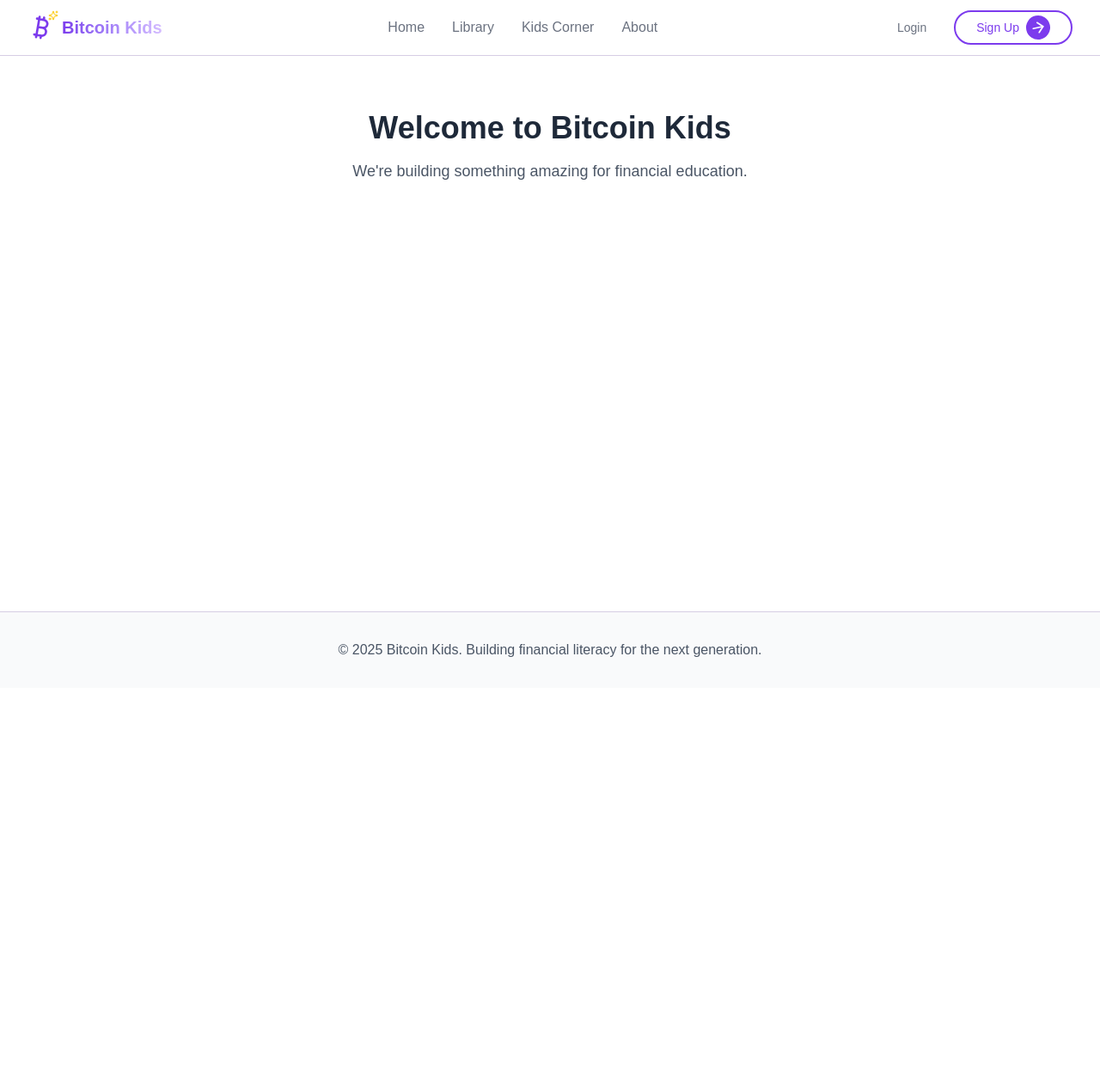
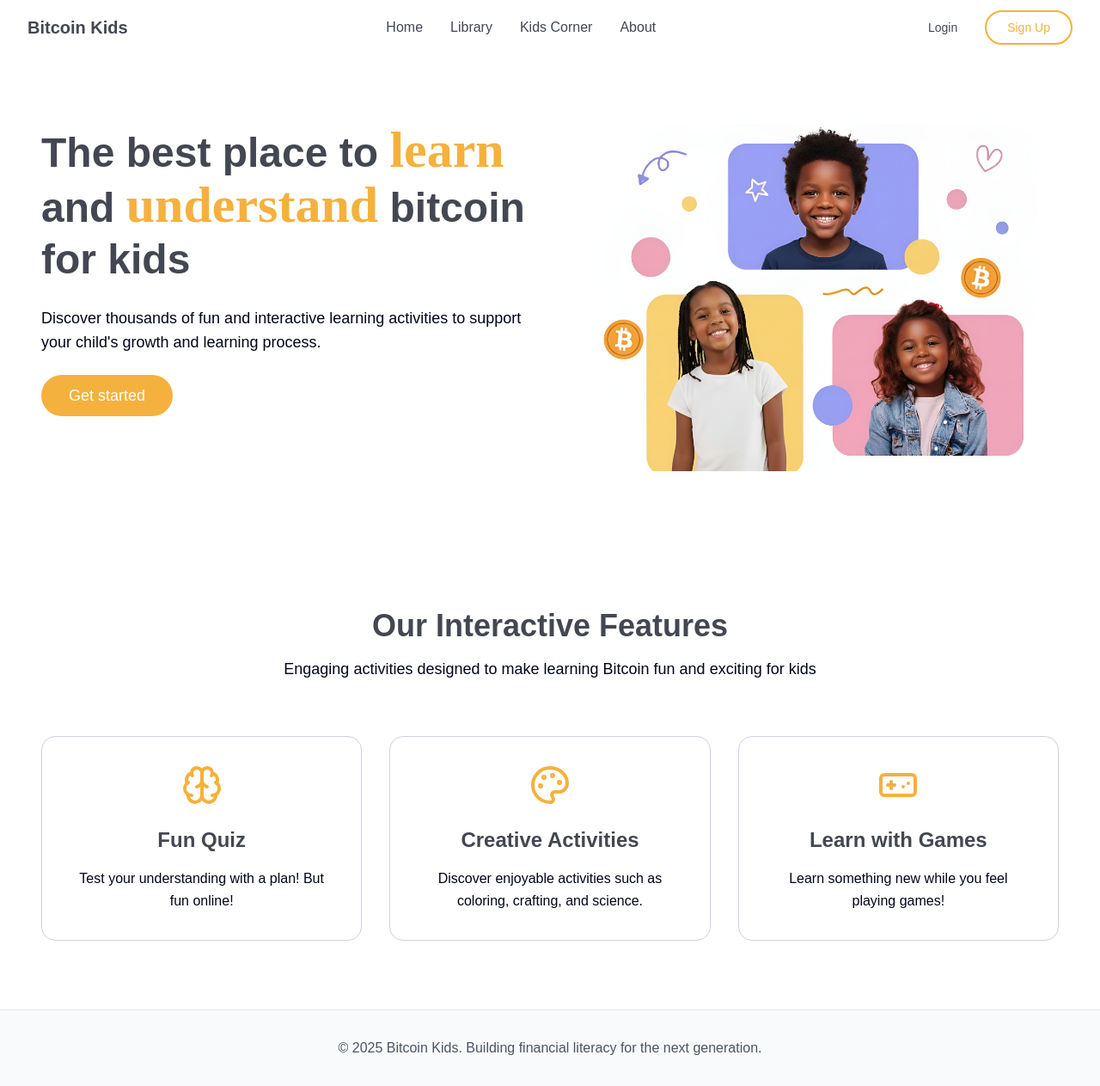
Before and after one commit to tantohbrian/githubkids, a React (Vite) app: page / in a window 1280 px wide. Shown: the whole page at 86% size. Before the commit the page ends 800 px from the top, so only its background shows below. Built offline with nearby package versions, Linux system fonts and the light colour scheme.

Commit message:
checkpoint

```diff
--- a/package.json
+++ b/package.json
@@ -11,6 +11,7 @@
   },
   "dependencies": {
     "@fontsource-variable/inter": "^5.2.6",
+    "@fontsource/caveat": "^5.2.7",
     "@radix-ui/react-slot": "^1.2.3",
     "@tailwindcss/vite": "^4.1.13",
     "class-variance-authority": "^0.7.1",
--- a/src/App.tsx
+++ b/src/App.tsx
@@ -1,5 +1,5 @@
 import { MainLayout } from "@/layouts/MainLayout";
-import { Home } from "@/pages/Home";
+import { Home } from "@/pages/Home/Home";
 
 function App() {
   return (
--- a/src/components/shared/Navbar.tsx
+++ b/src/components/shared/Navbar.tsx
@@ -10,16 +10,16 @@ export const Navbar = () => {
   const toggleMenu = () => setIsMenuOpen(!isMenuOpen);
 
   return (
-    <nav className="bg-background border-b border-border sticky top-0 z-50">
-      <div className="max-w-7xl mx-auto px-4 sm:px-6 lg:px-8">
+    <nav className="bg-background  sticky top-0 z-50 ">
+      <div className="container-custom">
         <div className="flex justify-between items-center h-16">
           {/* Logo */}
           <div className="flex items-center gap-2">
-            <div className="relative">
+            {/* <div className="relative">
               <Bitcoin className="h-8 w-8 text-primary" />
               <Sparkles className="h-3 w-3 text-yellow-400 absolute -top-1 -right-1" />
-            </div>
-            <span className="text-xl font-bold text-foreground bg-gradient-to-r from-primary to-accent bg-clip-text text-transparent">
+            </div> */}
+            <span className="text-xl font-bold text-foreground ">
               Bitcoin Kids
             </span>
           </div>
@@ -57,7 +57,7 @@ export const Navbar = () => {
             <Button variant="ghost" className="text-foreground">
               Login
             </Button>
-            <Button variant="purpleOutline" className="rounded-full px-6">
+            <Button variant="purpleOutline" className="px-6 py-2">
               Sign Up
             </Button>
           </div>
@@ -114,7 +114,7 @@ export const Navbar = () => {
                 </Button>
                 <Button
                   variant="purpleOutline"
-                  className="w-full justify-center rounded-full"
+                  className="w-full justify-center"
                 >
                   Sign Up
                 </Button>
--- a/src/components/ui/button.tsx
+++ b/src/components/ui/button.tsx
@@ -1,10 +1,9 @@
 import * as React from "react";
 import { cva, type VariantProps } from "class-variance-authority";
-import { ArrowRight } from "lucide-react";
 import { cn } from "@/lib/utils";
 
 const buttonVariants = cva(
-  "inline-flex items-center justify-center whitespace-nowrap rounded-md text-sm font-medium ring-offset-background transition-colors focus-visible:outline-none focus-visible:ring-2 focus-visible:ring-ring focus-visible:ring-offset-2 disabled:pointer-events-none disabled:opacity-50",
+  "inline-flex items-center justify-center whitespace-nowrap rounded-full text-sm font-medium ring-offset-background transition-colors focus-visible:outline-none focus-visible:ring-2 focus-visible:ring-ring focus-visible:ring-offset-2 disabled:pointer-events-none disabled:opacity-50",
   {
     variants: {
       variant: {
@@ -19,18 +18,13 @@ const buttonVariants = cva(
         link: "text-primary underline-offset-4 hover:underline",
         // New variants for Bitcoin Kids
         purpleOutline:
-          "border-2 border-primary bg-white text-primary hover:bg-accent/20",
+          "border-2 border-primary bg-white text-primary hover:bg-accent/20 cursor-pointer",
         purpleSolid: "bg-primary text-white hover:bg-primary/90",
-        iconCircle:
-          "bg-primary text-white rounded-full p-3 hover:bg-primary/90",
-        // New contact button variant that matches the image
-        contactButton:
-          "bg-accent text-white hover:bg-accent/90 rounded-l-md rounded-r-none px-4 py-3 h-12",
       },
       size: {
         default: "h-10 px-4 py-2",
-        sm: "h-9 rounded-md px-3",
-        lg: "h-11 rounded-md px-8",
+        sm: "h-9 px-3",
+        lg: "h-11 px-8",
         icon: "h-10 w-10",
       },
     },
@@ -47,67 +41,17 @@ export interface ButtonProps
 
 const Button = React.forwardRef<HTMLButtonElement, ButtonProps>(
   ({ className, variant, size, children, ...props }, ref) => {
-    // Handle the contact button variant separately
-    if (variant === "contactButton") {
-      return (
-        <div className="flex items-center">
-          <button
-            className={cn(
-              "bg-accent text-white hover:bg-accent/90 rounded-l-md rounded-r-none px-4 py-3 h-12 font-medium",
-              className
-            )}
-            ref={ref}
-            {...props}
-          >
-            {children}
-          </button>
-          <button
-            className={cn(
-              "bg-primary text-white rounded-full p-1.5 -ml-1 hover:bg-primary/90",
-              className
-            )}
-            {...props}
-          >
-            <ArrowRight className="h-5 w-5" />
-          </button>
-        </div>
-      );
-    }
-
     return (
       <button
         className={cn(buttonVariants({ variant, size, className }))}
         ref={ref}
         {...props}
       >
-        {/* Add arrow icon to specific variants */}
-        {variant === "purpleOutline" && (
-          <>
-            {children}
-            <ArrowRight className="ml-2 h-7 w-7 bg-primary text-white rounded-full p-1 rotate-[-12deg]" />
-          </>
-        )}
-        {variant === "purpleSolid" && (
-          <>
-            {children}
-            <ArrowRight className="ml-2 h-6 w-6 rotate-12" />
-          </>
-        )}
-        {variant === "iconCircle" && (
-          <ArrowRight className="h-7 w-7 rotate-12" />
-        )}
-        {/* For other variants, just render children */}
-        {![
-          "purpleOutline",
-          "purpleSolid",
-          "iconCircle",
-          "contactButton",
-        ].includes(variant as string) && children}
+        {children}
       </button>
     );
   }
 );
-
 Button.displayName = "Button";
 
 export { Button, buttonVariants };
--- a/src/index.css
+++ b/src/index.css
@@ -1,58 +1,7 @@
 @import "tailwindcss";
 @import "tw-animate-css";
 @import "@fontsource-variable/inter";
-
-@custom-variant dark (&:is(.dark *));
-
-@theme inline {
-  --radius-sm: calc(var(--radius) - 4px);
-  --radius-md: calc(var(--radius) - 2px);
-  --radius-lg: var(--radius);
-  --radius-xl: calc(var(--radius) + 4px);
-  --color-background: var(--background);
-  --color-foreground: var(--foreground);
-  --color-card: var(--card);
-  --color-card-foreground: var(--card-foreground);
-  --color-popover: var(--popover);
-  --color-popover-foreground: var(--popover-foreground);
-  --color-primary: var(--primary);
-  --color-primary-foreground: var(--primary-foreground);
-  --color-secondary: var(--secondary);
-  --color-secondary-foreground: var(--secondary-foreground);
-  --color-muted: var(--muted);
-  --color-muted-foreground: var(--muted-foreground);
-  --color-accent: var(--accent);
-  --color-accent-foreground: var(--accent-foreground);
-  --color-destructive: var(--destructive);
-  --color-border: var(--border);
-  --color-input: var(--input);
-  --color-ring: var(--ring);
-  --color-chart-1: var(--chart-1);
-  --color-chart-2: var(--chart-2);
-  --color-chart-3: var(--chart-3);
-  --color-chart-4: var(--chart-4);
-  --color-chart-5: var(--chart-5);
-  --color-sidebar: var(--sidebar);
-  --color-sidebar-foreground: var(--sidebar-foreground);
-  --color-sidebar-primary: var(--sidebar-primary);
-  --color-sidebar-primary-foreground: var(--sidebar-primary-foreground);
-  --color-sidebar-accent: var(--sidebar-accent);
-  --color-sidebar-accent-foreground: var(--sidebar-accent-foreground);
-  --color-sidebar-border: var(--sidebar-border);
-  --color-sidebar-ring: var(--sidebar-ring);
-
-  /* custom theme */
-  --font-sans: "Inter Variable", sans-serif;
-
-  --color-primary: var(--color-primary);
-  --color-secondary: var(--color-secondary);
-  --color-accent: var(--color-accent);
-  --color-background: var(--color-background);
-  --color-foreground: var(--color-foreground);
-  --color-muted: var(--color-muted);
-  --color-border: var(--color-border);
-  --font-sans: var(--font-sans);
-}
+@import "@fontsource/caveat";
 
 :root {
   --radius: 0.625rem;
@@ -90,14 +39,15 @@
 
   /* custom theme  */
   /* Purple from main sections and buttons: #7C3AED */
-  --color-primary: hsl(262, 83%, 58%);
+  --color-primary: hsl(38, 90%, 60%);
   /* Yellow/Gold from accents: #FDE047 */
   --color-secondary: hsl(45, 96%, 64%);
   /* Light purple from background: #E0E7FF */
   --color-accent: hsl(262, 100%, 87%);
   --color-background: hsl(0, 0%, 100%); /* White background */
-  --color-foreground: hsl(220, 9%, 46%); /* Dark gray text */
-  --color-muted: hsl(262, 50%, 70%); /* Muted purple text */
+  --color-foreground: hsl(223, 9%, 29%); /* Dark gray text */
+  --color-muted: hsl(220, 9%, 46%); /* Dark gray text */
+  /* --color-muted: hsl(262, 50%, 70%); */
   --color-border: hsl(262, 30%, 85%); /* Light purple borders */
 
   --font-sans: "Inter Variable", sans-serif;
@@ -139,9 +89,27 @@
 
 @layer base {
   * {
-    @apply border-border outline-ring/50;
+    border-color: var(--border);
+    outline-color: color-mix(in srgb, var(--ring) 50%, transparent);
   }
   body {
-    @apply bg-background text-foreground;
+    background-color: var(--background);
+    color: var(--foreground);
   }
 }
+@theme {
+  --font-sans: "Inter Variable", sans-serif;
+  --font-caveat: "Caveat", cursive; /* Add this line */
+
+  --color-primary: var(--color-primary);
+  --color-secondary: var(--color-secondary);
+  --color-accent: var(--color-accent);
+  --color-background: var(--color-background);
+  --color-foreground: var(--color-foreground);
+  --color-muted: var(--color-muted);
+  --color-border: var(--color-border);
+}
+/* Add this global container class */
+.container-custom {
+  @apply max-w-7xl mx-auto px-4 sm:px-6 lg:px-8;
+}
--- a/src/pages/Home.tsx
+++ b/src/pages/Home/Home.tsx
@@ -1,15 +1,19 @@
+import { Hero } from "@/pages/Home/components/Hero";
+import { Features } from "@/pages/Home/components/Features";
+
 export const Home = () => {
   return (
     <div>
-      {/* Hero section will go here first */}
-      <div className="max-w-7xl mx-auto px-4 sm:px-6 lg:px-8 py-16">
+      <Hero />
+      <Features />
+      {/* <div className="max-w-7xl mx-auto px-4 sm:px-6 lg:px-8 py-16">
         <h1 className="text-4xl font-bold text-center text-gray-800 mb-4">
           Welcome to Bitcoin Kids
         </h1>
         <p className="text-lg text-gray-600 text-center">
           We're building something amazing for financial education.
         </p>
-      </div>
+      </div> */}
     </div>
   );
 };
--- /dev/null
+++ b/src/pages/Home/components/Features.tsx
@@ -0,0 +1,56 @@
+import { Brain, Palette, GamepadIcon } from "lucide-react";
+
+export const Features = () => {
+  const features = [
+    {
+      icon: <Brain className="h-12 w-12 text-primary" />,
+      title: "Fun Quiz",
+      description: "Test your understanding with a plan! But fun online!",
+      // bg:
+    },
+    {
+      icon: <Palette className="h-12 w-12 text-primary" />,
+      title: "Creative Activities",
+      description:
+        "Discover enjoyable activities such as coloring, crafting, and science.",
+    },
+    {
+      icon: <GamepadIcon className="h-12 w-12 text-primary" />,
+      title: "Learn with Games",
+      description: "Learn something new while you feel playing games!",
+    },
+  ];
+
+  return (
+    <section className="py-20 px-4 bg-background">
+      <div className="container-custom">
+        <div className="text-center mb-16">
+          <h2 className="text-4xl font-bold text-foreground mb-4">
+            Our Interactive Features
+          </h2>
+          <p className="text-lg text-muted-foreground max-w-2xl mx-auto">
+            Engaging activities designed to make learning Bitcoin fun and
+            exciting for kids
+          </p>
+        </div>
+
+        <div className="grid md:grid-cols-3 gap-8">
+          {features.map((feature, index) => (
+            <div
+              key={index}
+              className="bg-white rounded-2xl p-8 border border-border hover:shadow-lg transition-shadow text-center"
+            >
+              <div className="flex justify-center mb-6">{feature.icon}</div>
+              <h3 className="text-2xl font-bold text-foreground mb-4">
+                {feature.title}
+              </h3>
+              <p className="text-muted-foreground leading-relaxed">
+                {feature.description}
+              </p>
+            </div>
+          ))}
+        </div>
+      </div>
+    </section>
+  );
+};
--- /dev/null
+++ b/src/pages/Home/components/Hero.tsx
@@ -0,0 +1,45 @@
+import { Button } from "@/components/ui/button";
+import heroImage from "@/assets/hero-image.png";
+
+export const Hero = () => {
+  return (
+    <section className="py-20 px-4">
+      <div className="container-custom">
+        <div className="grid md:grid-cols-2 gap-12 items-start">
+          {/* Left Column - Text Content */}
+          <div className="space-y-6">
+            <h1 className="text-5xl font-extrabold text-foreground leading-tight">
+              The best place to{" "}
+              <span className="font-caveat text-primary text-6xl">learn</span>{" "}
+              and{" "}
+              <span className="font-caveat text-primary text-6xl">
+                understand
+              </span>{" "}
+              bitcoin for kids
+            </h1>
+            <p className="text-lg text-muted-foreground">
+              Discover thousands of fun and interactive learning activities to
+              support your child's growth and learning process.
+            </p>
+            <Button
+              variant="purpleSolid"
+              size="lg"
+              className="text-lg px-8 py-6"
+            >
+              Get started
+            </Button>
+          </div>
+
+          {/* Right Column - Hero Image */}
+          <div className="flex justify-center">
+            <img
+              src={heroImage}
+              alt="Bitcoin Kids Hero"
+              className="w-130  object-cover "
+            />
+          </div>
+        </div>
+      </div>
+    </section>
+  );
+};
```
Also changed, not shown: src/assets/hero-image.png (added), 1 other file (tests, documents, lock files or other folders).
